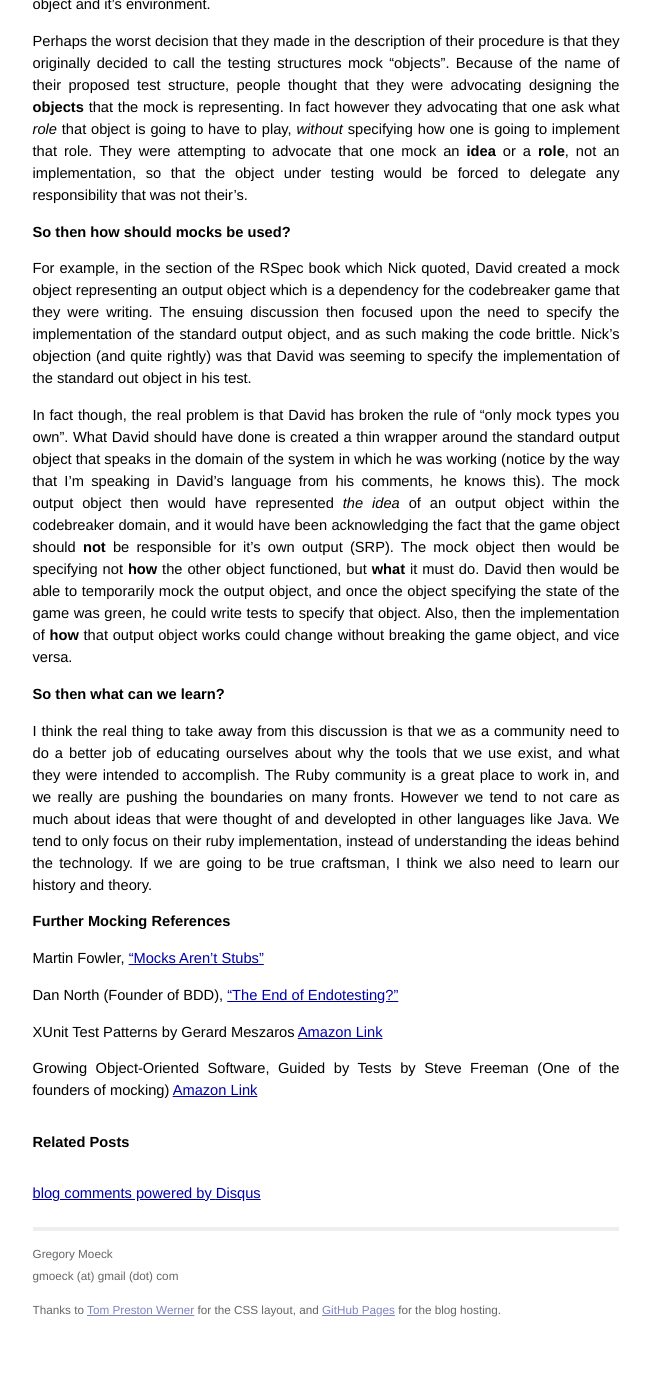
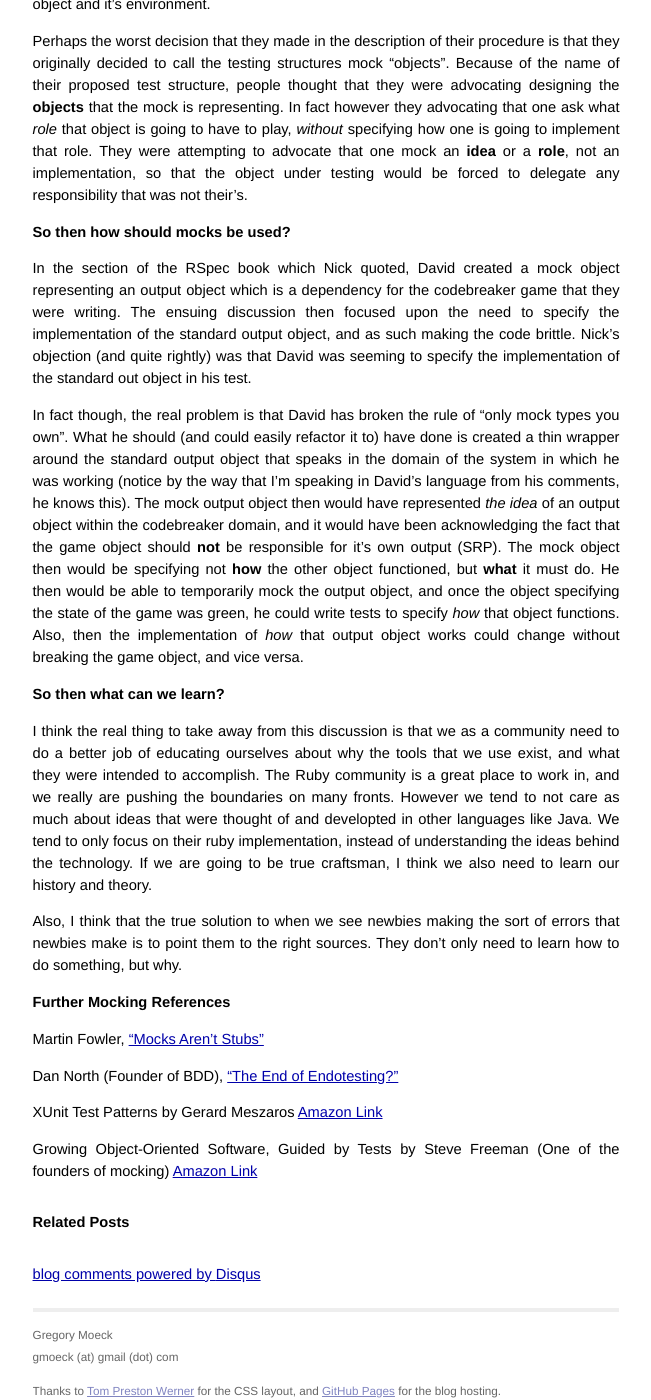
Before and after one commit to gmoeck/gmoeck.github.com, a Jekyll site: the page built from _posts/2010-12-10-mocks-history-and-ruby.markdown, in a window 1280 px wide and 1400 px high, scrolled down 792 px. Shown: the whole window, without its empty margins (314-965 px from the left). Built offline with Jekyll 4.4.1, drawn with Linux system fonts in a browser that asks for light colours; Markdown is read by kramdown in place of the engine named in the settings; comment, search, counter and statistics services are not loaded; before the commit the page ends 2125 px from its top, so only the background shows below that.

Commit message:
Update article

```diff
--- a/_posts/2010-12-10-mocks-history-and-ruby.markdown
+++ b/_posts/2010-12-10-mocks-history-and-ruby.markdown
@@ -15,12 +15,14 @@ This of course then seemed to back them into a corner, since if their objects di
 Perhaps the worst decision that they made in the description of their procedure is that they originally decided to call the testing structures mock "objects". Because of the name of their proposed test structure, people thought that they were advocating designing the **objects** that the mock is representing. In fact however they advocating that one ask what *role* that object is going to have to play, *without* specifying how one is going to implement that role. They were attempting to advocate that one mock an **idea** or a **role**, not an implementation, so that the object under testing would be forced to delegate any responsibility that was not their's.
 
 ##So then how should mocks be used?
-For example, in the section of the RSpec book which Nick quoted, David created a mock object representing an output object which is a dependency for the codebreaker game that they were writing. The ensuing discussion then focused upon the need to specify the implementation of the standard output object, and as such making the code brittle. Nick's objection (and quite rightly) was that David was seeming to specify the implementation of the standard out object in his test.
+In the section of the RSpec book which Nick quoted, David created a mock object representing an output object which is a dependency for the codebreaker game that they were writing. The ensuing discussion then focused upon the need to specify the implementation of the standard output object, and as such making the code brittle. Nick's objection (and quite rightly) was that David was seeming to specify the implementation of the standard out object in his test.
 
-In fact though, the real problem is that David has broken the rule of "only mock types you own". What David should have done is created a thin wrapper around the standard output object that speaks in the domain of the system in which he was working (notice by the way that I'm speaking in David's language from his comments, he knows this). The mock output object then would have represented *the idea* of an output object within the codebreaker domain, and it would have been acknowledging the fact that the game object should **not** be responsible for it's own output (SRP). The mock object then would be specifying not **how** the other object functioned, but **what** it must do. David then would be able to temporarily mock the output object, and once the object specifying the state of the game was green, he could write tests to specify that object. Also, then the implementation of **how** that output object works could change without breaking the game object, and vice versa.
+In fact though, the real problem is that David has broken the rule of "only mock types you own". What he should (and could easily refactor it to) have done is created a thin wrapper around the standard output object that speaks in the domain of the system in which he was working (notice by the way that I'm speaking in David's language from his comments, he knows this). The mock output object then would have represented *the idea* of an output object within the codebreaker domain, and it would have been acknowledging the fact that the game object should **not** be responsible for it's own output (SRP). The mock object then would be specifying not **how** the other object functioned, but **what** it must do. He then would be able to temporarily mock the output object, and once the object specifying the state of the game was green, he could write tests to specify *how* that object functions. Also, then the implementation of *how* that output object works could change without breaking the game object, and vice versa.
 
 ##So then what can we learn?
 I think the real thing to take away from this discussion is that we as a community need to do a better job of educating ourselves about why the tools that we use exist, and what they were intended to accomplish. The Ruby community is a great place to work in, and we really are pushing the boundaries on many fronts. However we tend to not care as much about ideas that were thought of and developted in other languages like Java. We tend to only focus on their ruby implementation, instead of understanding the ideas behind the technology. If we are going to be true craftsman, I think we also need to learn our history and theory.
+
+Also, I think that the true solution to when we see newbies making the sort of errors that newbies make is to point them to the right sources. They don't only need to learn how to do something, but why.
 
 ##Further Mocking References
 Martin Fowler, ["Mocks Aren't Stubs"](http://martinfowler.com/articles/mocksArentStubs.html)
```
